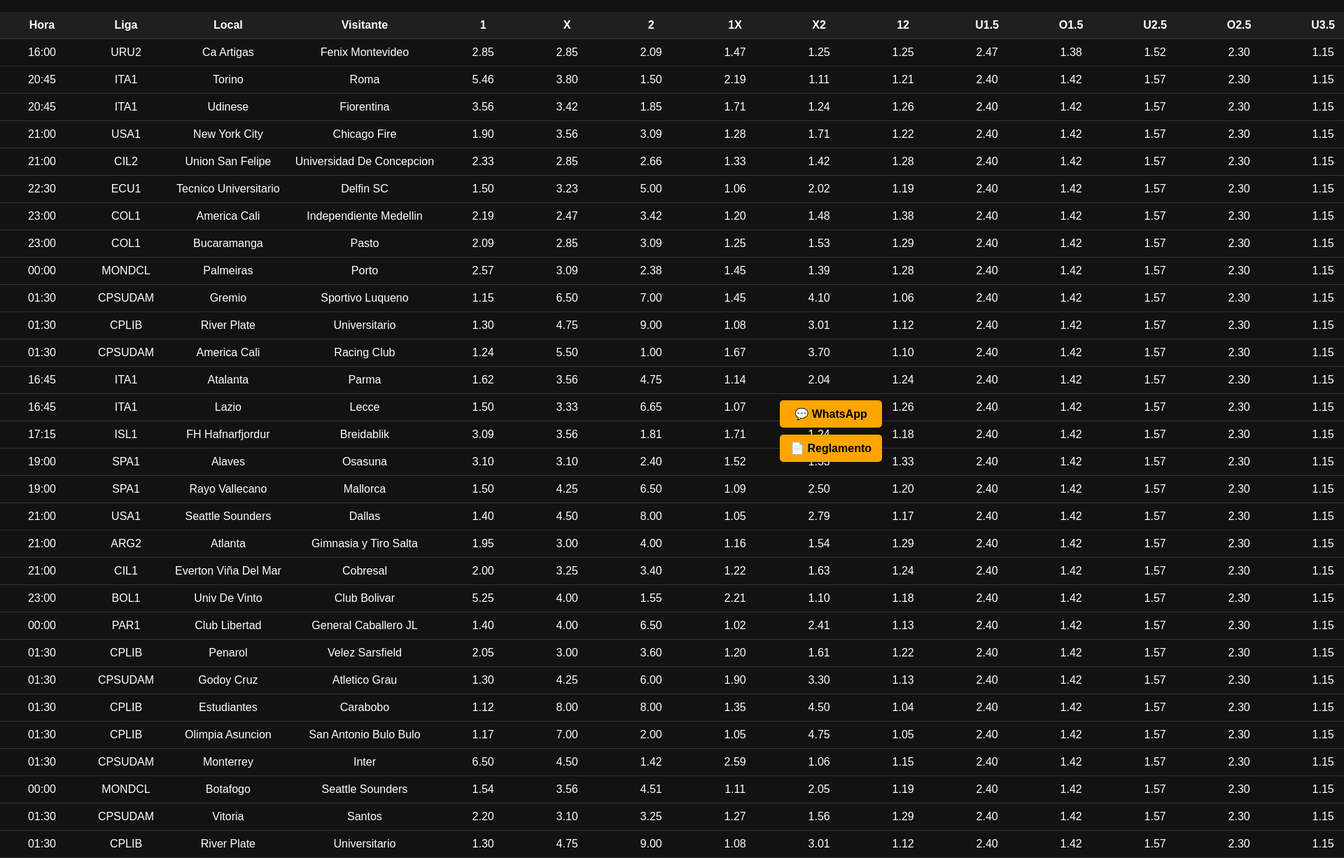
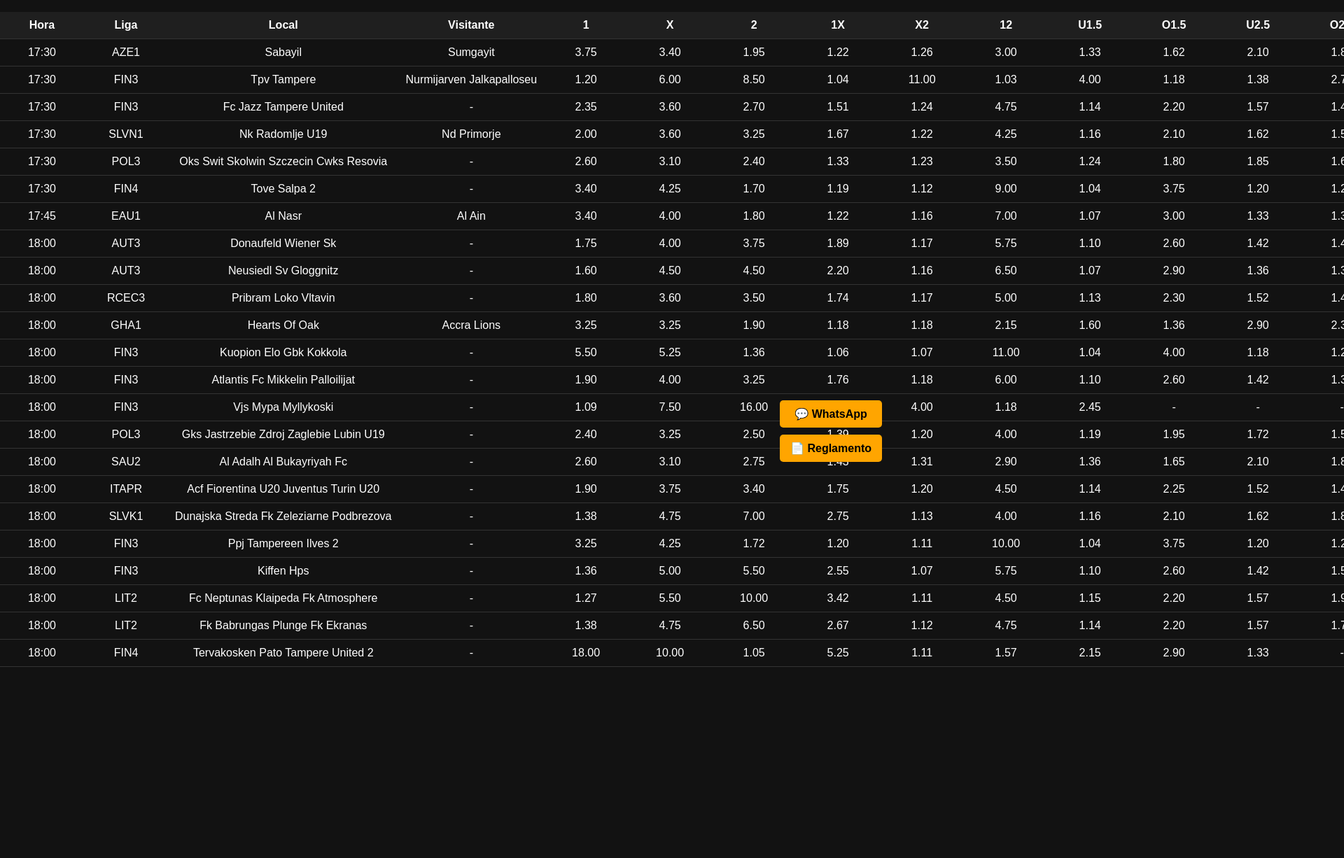
Before and after one commit to daniglez9708/la-jugada-prohibida, a plain HTML site: page index.html in a window 1280 px wide. Shown: the part 120-1346 px from the top of the page at 70% size, 1920 px wide, since content can reach past the window. After the commit the page ends 1073 px from the top, so only its background shows below. Drawn offline with Linux system fonts and the light colour scheme.

Commit message:
Partidos de hoy

```diff
--- a/index.html
+++ b/index.html
@@ -12,7 +12,6 @@
       margin: 0;
       padding: 0;
     }
-
     h1 {
       text-align: center;
       padding: 20px;
@@ -21,7 +20,6 @@
       margin: 0;
       font-weight: bold;
     }
-
     .aviso-hora {
       background-color: #1f1f1f;
       color: orange;
@@ -29,7 +27,6 @@
       text-align: center;
       font-weight: bold;
     }
-
     table {
       width: max-content;
       border-collapse: collapse;
@@ -39,18 +36,15 @@
       display: block;
       white-space: nowrap;
     }
-
     th, td {
       min-width: 100px;
       padding: 10px;
       text-align: center;
       border-bottom: 1px solid #333;
     }
-
     th {
       background-color: #1f1f1f;
     }
-
     .floating-buttons {
       position: fixed;
       bottom: 20px;
@@ -60,7 +54,6 @@
       gap: 10px;
       z-index: 1000;
     }
-
     .whatsapp-btn, .rule-btn {
       background-color: orange;
       color: black;
@@ -70,7 +63,6 @@
       font-weight: bold;
       text-align: center;
     }
-
     .reglamento-content {
       background: #1e1e1e;
       padding: 20px;
@@ -79,7 +71,6 @@
       max-width: 600px;
       display: none;
     }
-
     @media (max-width: 600px) {
       table {
         font-size: 14px;
@@ -88,10 +79,8 @@
   </style>
 </head>
 <body>
-
 <h1>⚽ La Jugada Prohibida - 24 de Mayo 2025</h1>
 <div class="aviso-hora">⏰ Horas en horario de Cuba (-04:00 UTC)</div>
-
 <!-- Tabla de Partidos -->
 <table id="tabla-partidos">
   <thead>
@@ -119,198 +108,153 @@
   <tbody>
     <!-- Ejemplo de partido con todos los mercados -->
     <tr>
-      <td>16:00</td><td>URU2</td><td>Ca Artigas</td><td>Fenix Montevideo</td>
-      <td>2.85</td><td>2.85</td><td>2.09</td><td>1.47</td><td>1.25</td><td>1.25</td>
-      <td>2.47</td><td>1.38</td><td>1.52</td><td>2.30</td><td>1.15</td><td>4.25</td>
-      <td>1.95</td><td>1.70</td>
+      <td>17:30</td><td>AZE1</td><td>Sabayil</td><td>Sumgayit</td>
+      <td>3.75</td><td>3.40</td><td>1.95</td><td>1.22</td><td>1.26</td><td>3.00</td>
+      <td>1.33</td><td>1.62</td><td>2.10</td><td>1.85</td><td>1.80</td><td>1.18</td>
+      <td>4.00</td><td>3.75</td>
     </tr>
     <tr>
-      <td>20:45</td><td>ITA1</td><td>Torino</td><td>Roma</td>
-      <td>5.46</td><td>3.80</td><td>1.50</td><td>2.19</td><td>1.11</td><td>1.21</td>
-      <td>2.40</td><td>1.42</td><td>1.57</td><td>2.30</td><td>1.15</td><td>4.25</td>
-      <td>1.90</td><td>1.80</td>
+      <td>17:30</td><td>FIN3</td><td>Tpv Tampere</td><td>Nurmijarven Jalkapalloseu</td>
+      <td>1.20</td><td>6.00</td><td>8.50</td><td>1.04</td><td>11.00</td><td>1.03</td>
+      <td>4.00</td><td>1.18</td><td>1.38</td><td>2.70</td><td>2.40</td><td>1.48</td>
+      <td>2.15</td><td>2.00</td>
     </tr>
     <tr>
-      <td>20:45</td><td>ITA1</td><td>Udinese</td><td>Fiorentina</td>
-      <td>3.56</td><td>3.42</td><td>1.85</td><td>1.71</td><td>1.24</td><td>1.26</td>
-      <td>2.40</td><td>1.42</td><td>1.57</td><td>2.30</td><td>1.15</td><td>4.25</td>
-      <td>1.90</td><td>1.80</td>
+      <td>17:30</td><td>FIN3</td><td>Fc Jazz Tampere United</td><td>-</td>
+      <td>2.35</td><td>3.60</td><td>2.70</td><td>1.51</td><td>1.24</td><td>4.75</td>
+      <td>1.14</td><td>2.20</td><td>1.57</td><td>1.45</td><td>2.50</td><td>1.50</td>
+      <td>2.35</td><td>1.52</td>
     </tr>
     <tr>
-      <td>21:00</td><td>USA1</td><td>New York City</td><td>Chicago Fire</td>
-      <td>1.90</td><td>3.56</td><td>3.09</td><td>1.28</td><td>1.71</td><td>1.22</td>
-      <td>2.40</td><td>1.42</td><td>1.57</td><td>2.30</td><td>1.15</td><td>4.25</td>
-      <td>1.90</td><td>1.80</td>
+      <td>17:30</td><td>SLVN1</td><td>Nk Radomlje U19</td><td>Nd Primorje</td>
+      <td>2.00</td><td>3.60</td><td>3.25</td><td>1.67</td><td>1.22</td><td>4.25</td>
+      <td>1.16</td><td>2.10</td><td>1.62</td><td>1.52</td><td>2.30</td><td>1.42</td>
+      <td>2.60</td><td>1.67</td>
     </tr>
     <tr>
-      <td>21:00</td><td>CIL2</td><td>Union San Felipe</td><td>Universidad De Concepcion</td>
-      <td>2.33</td><td>2.85</td><td>2.66</td><td>1.33</td><td>1.42</td><td>1.28</td>
-      <td>2.40</td><td>1.42</td><td>1.57</td><td>2.30</td><td>1.15</td><td>4.25</td>
-      <td>1.90</td><td>1.80</td>
+      <td>17:30</td><td>POL3</td><td>Oks Swit Skolwin Szczecin Cwks Resovia</td><td>-</td>
+      <td>2.60</td><td>3.10</td><td>2.40</td><td>1.33</td><td>1.23</td><td>3.50</td>
+      <td>1.24</td><td>1.80</td><td>1.85</td><td>1.67</td><td>2.00</td><td>1.28</td>
+      <td>3.25</td><td>5.25</td>
     </tr>
     <tr>
-      <td>22:30</td><td>ECU1</td><td>Tecnico Universitario</td><td>Delfin SC</td>
-      <td>1.50</td><td>3.23</td><td>5.00</td><td>1.06</td><td>2.02</td><td>1.19</td>
-      <td>2.40</td><td>1.42</td><td>1.57</td><td>2.30</td><td>1.15</td><td>4.25</td>
-      <td>1.90</td><td>1.80</td>
+      <td>17:30</td><td>FIN4</td><td>Tove Salpa 2</td><td>-</td>
+      <td>3.40</td><td>4.25</td><td>1.70</td><td>1.19</td><td>1.12</td><td>9.00</td>
+      <td>1.04</td><td>3.75</td><td>1.20</td><td>1.20</td><td>3.75</td><td>2.30</td>
+      <td>1.50</td><td>2.80</td>
     </tr>
     <tr>
-      <td>23:00</td><td>COL1</td><td>America Cali</td><td>Independiente Medellin</td>
-      <td>2.19</td><td>2.47</td><td>3.42</td><td>1.20</td><td>1.48</td><td>1.38</td>
-      <td>2.40</td><td>1.42</td><td>1.57</td><td>2.30</td><td>1.15</td><td>4.25</td>
-      <td>1.90</td><td>1.80</td>
+      <td>17:45</td><td>EAU1</td><td>Al Nasr</td><td>Al Ain</td>
+      <td>3.40</td><td>4.00</td><td>1.80</td><td>1.22</td><td>1.16</td><td>7.00</td>
+      <td>1.07</td><td>3.00</td><td>1.33</td><td>1.33</td><td>3.00</td><td>1.90</td>
+      <td>1.80</td><td>2.85</td>
     </tr>
     <tr>
-      <td>23:00</td><td>COL1</td><td>Bucaramanga</td><td>Pasto</td>
-      <td>2.09</td><td>2.85</td><td>3.09</td><td>1.25</td><td>1.53</td><td>1.29</td>
-      <td>2.40</td><td>1.42</td><td>1.57</td><td>2.30</td><td>1.15</td><td>4.25</td>
-      <td>1.90</td><td>1.80</td>
+      <td>18:00</td><td>AUT3</td><td>Donaufeld Wiener Sk</td><td>-</td>
+      <td>1.75</td><td>4.00</td><td>3.75</td><td>1.89</td><td>1.17</td><td>5.75</td>
+      <td>1.10</td><td>2.60</td><td>1.42</td><td>1.42</td><td>2.60</td><td>1.67</td>
+      <td>2.05</td><td>1.95</td>
     </tr>
     <tr>
-      <td>00:00</td><td>MONDCL</td><td>Palmeiras</td><td>Porto</td>
-      <td>2.57</td><td>3.09</td><td>2.38</td><td>1.45</td><td>1.39</td><td>1.28</td>
-      <td>2.40</td><td>1.42</td><td>1.57</td><td>2.30</td><td>1.15</td><td>4.25</td>
-      <td>1.90</td><td>1.80</td>
+      <td>18:00</td><td>AUT3</td><td>Neusiedl Sv Gloggnitz</td><td>-</td>
+      <td>1.60</td><td>4.50</td><td>4.50</td><td>2.20</td><td>1.16</td><td>6.50</td>
+      <td>1.07</td><td>2.90</td><td>1.36</td><td>1.38</td><td>2.75</td><td>1.85</td>
+      <td>1.85</td><td>2.25</td>
     </tr>
     <tr>
-      <td>01:30</td><td>CPSUDAM</td><td>Gremio</td><td>Sportivo Luqueno</td>
-      <td>1.15</td><td>6.50</td><td>7.00</td><td>1.45</td><td>4.10</td><td>1.06</td>
-      <td>2.40</td><td>1.42</td><td>1.57</td><td>2.30</td><td>1.15</td><td>4.25</td>
-      <td>1.90</td><td>1.80</td>
+      <td>18:00</td><td>RCEC3</td><td>Pribram Loko Vltavin</td><td>-</td>
+      <td>1.80</td><td>3.60</td><td>3.50</td><td>1.74</td><td>1.17</td><td>5.00</td>
+      <td>1.13</td><td>2.30</td><td>1.52</td><td>1.47</td><td>2.45</td><td>1.55</td>
+      <td>2.25</td><td>1.85</td>
     </tr>
     <tr>
-      <td>01:30</td><td>CPLIB</td><td>River Plate</td><td>Universitario</td>
-      <td>1.30</td><td>4.75</td><td>9.00</td><td>1.08</td><td>3.01</td><td>1.12</td>
-      <td>2.40</td><td>1.42</td><td>1.57</td><td>2.30</td><td>1.15</td><td>4.25</td>
-      <td>1.90</td><td>1.80</td>
+      <td>18:00</td><td>GHA1</td><td>Hearts Of Oak</td><td>Accra Lions</td>
+      <td>3.25</td><td>3.25</td><td>1.90</td><td>1.18</td><td>1.18</td><td>2.15</td>
+      <td>1.60</td><td>1.36</td><td>2.90</td><td>2.30</td><td>1.52</td><td>1.08</td>
+      <td>6.00</td><td>5.25</td>
     </tr>
     <tr>
-      <td>01:30</td><td>CPSUDAM</td><td>America Cali</td><td>Racing Club</td>
-      <td>1.24</td><td>5.50</td><td>1.00</td><td>1.67</td><td>3.70</td><td>1.10</td>
-      <td>2.40</td><td>1.42</td><td>1.57</td><td>2.30</td><td>1.15</td><td>4.25</td>
-      <td>1.90</td><td>1.80</td>
+      <td>18:00</td><td>FIN3</td><td>Kuopion Elo Gbk Kokkola</td><td>-</td>
+      <td>5.50</td><td>5.25</td><td>1.36</td><td>1.06</td><td>1.07</td><td>11.00</td>
+      <td>1.04</td><td>4.00</td><td>1.18</td><td>1.27</td><td>3.25</td><td>2.50</td>
+      <td>1.47</td><td>1.95</td>
     </tr>
     <tr>
-      <td>16:45</td><td>ITA1</td><td>Atalanta</td><td>Parma</td>
-      <td>1.62</td><td>3.56</td><td>4.75</td><td>1.14</td><td>2.04</td><td>1.24</td>
-      <td>2.40</td><td>1.42</td><td>1.57</td><td>2.30</td><td>1.15</td><td>4.25</td>
-      <td>1.90</td><td>1.80</td>
+      <td>18:00</td><td>FIN3</td><td>Atlantis Fc Mikkelin Palloilijat</td><td>-</td>
+      <td>1.90</td><td>4.00</td><td>3.25</td><td>1.76</td><td>1.18</td><td>6.00</td>
+      <td>1.10</td><td>2.60</td><td>1.42</td><td>1.36</td><td>2.90</td><td>1.75</td>
+      <td>1.95</td><td>1.80</td>
     </tr>
     <tr>
-      <td>16:45</td><td>ITA1</td><td>Lazio</td><td>Lecce</td>
-      <td>1.50</td><td>3.33</td><td>6.65</td><td>1.07</td><td>2.23</td><td>1.26</td>
-      <td>2.40</td><td>1.42</td><td>1.57</td><td>2.30</td><td>1.15</td><td>4.25</td>
-      <td>1.90</td><td>1.80</td>
+      <td>18:00</td><td>FIN3</td><td>Vjs Mypa Myllykoski</td><td>-</td>
+      <td>1.09</td><td>7.50</td><td>16.00</td><td>1.03</td><td>4.00</td><td>1.18</td>
+      <td>2.45</td><td>-</td><td>-</td><td>-</td><td>-</td><td>-</td>
+      <td>-</td><td>-</td>
     </tr>
     <tr>
-      <td>17:15</td><td>ISL1</td><td>FH Hafnarfjordur</td><td>Breidablik</td>
-      <td>3.09</td><td>3.56</td><td>1.81</td><td>1.71</td><td>1.24</td><td>1.18</td>
-      <td>2.40</td><td>1.42</td><td>1.57</td><td>2.30</td><td>1.15</td><td>4.25</td>
-      <td>1.90</td><td>1.80</td>
+      <td>18:00</td><td>POL3</td><td>Gks Jastrzebie Zdroj Zaglebie Lubin U19</td><td>-</td>
+      <td>2.40</td><td>3.25</td><td>2.50</td><td>1.39</td><td>1.20</td><td>4.00</td>
+      <td>1.19</td><td>1.95</td><td>1.72</td><td>1.55</td><td>2.20</td><td>1.36</td>
+      <td>2.80</td><td>1.48</td>
     </tr>
     <tr>
-      <td>19:00</td><td>SPA1</td><td>Alaves</td><td>Osasuna</td>
-      <td>3.10</td><td>3.10</td><td>2.40</td><td>1.52</td><td>1.33</td><td>1.33</td>
-      <td>2.40</td><td>1.42</td><td>1.57</td><td>2.30</td><td>1.15</td><td>4.25</td>
-      <td>1.90</td><td>1.80</td>
+      <td>18:00</td><td>SAU2</td><td>Al Adalh Al Bukayriyah Fc</td><td>-</td>
+      <td>2.60</td><td>3.10</td><td>2.75</td><td>1.43</td><td>1.31</td><td>2.90</td>
+      <td>1.36</td><td>1.65</td><td>2.10</td><td>1.80</td><td>1.90</td><td>1.22</td>
+      <td>3.60</td><td>1.44</td>
     </tr>
     <tr>
-      <td>19:00</td><td>SPA1</td><td>Rayo Vallecano</td><td>Mallorca</td>
-      <td>1.50</td><td>4.25</td><td>6.50</td><td>1.09</td><td>2.50</td><td>1.20</td>
-      <td>2.40</td><td>1.42</td><td>1.57</td><td>2.30</td><td>1.15</td><td>4.25</td>
-      <td>1.90</td><td>1.80</td>
+      <td>18:00</td><td>ITAPR</td><td>Acf Fiorentina U20 Juventus Turin U20</td><td>-</td>
+      <td>1.90</td><td>3.75</td><td>3.40</td><td>1.75</td><td>1.20</td><td>4.50</td>
+      <td>1.14</td><td>2.25</td><td>1.52</td><td>1.47</td><td>2.45</td><td>1.48</td>
+      <td>2.30</td><td>1.75</td>
     </tr>
     <tr>
-      <td>21:00</td><td>USA1</td><td>Seattle Sounders</td><td>Dallas</td>
-      <td>1.40</td><td>4.50</td><td>8.00</td><td>1.05</td><td>2.79</td><td>1.17</td>
-      <td>2.40</td><td>1.42</td><td>1.57</td><td>2.30</td><td>1.15</td><td>4.25</td>
-      <td>1.90</td><td>1.80</td>
+      <td>18:00</td><td>SLVK1</td><td>Dunajska Streda Fk Zeleziarne Podbrezova</td><td>-</td>
+      <td>1.38</td><td>4.75</td><td>7.00</td><td>2.75</td><td>1.13</td><td>4.00</td>
+      <td>1.16</td><td>2.10</td><td>1.62</td><td>1.80</td><td>1.80</td><td>1.40</td>
+      <td>2.50</td><td>2.75</td>
     </tr>
     <tr>
-      <td>21:00</td><td>ARG2</td><td>Atlanta</td><td>Gimnasia y Tiro Salta</td>
-      <td>1.95</td><td>3.00</td><td>4.00</td><td>1.16</td><td>1.54</td><td>1.29</td>
-      <td>2.40</td><td>1.42</td><td>1.57</td><td>2.30</td><td>1.15</td><td>4.25</td>
-      <td>1.90</td><td>1.80</td>
+      <td>18:00</td><td>FIN3</td><td>Ppj Tampereen Ilves 2</td><td>-</td>
+      <td>3.25</td><td>4.25</td><td>1.72</td><td>1.20</td><td>1.11</td><td>10.00</td>
+      <td>1.04</td><td>3.75</td><td>1.20</td><td>1.20</td><td>3.75</td><td>2.25</td>
+      <td>1.52</td><td>2.90</td>
     </tr>
     <tr>
-      <td>21:00</td><td>CIL1</td><td>Everton Viña Del Mar</td><td>Cobresal</td>
-      <td>2.00</td><td>3.25</td><td>3.40</td><td>1.22</td><td>1.63</td><td>1.24</td>
-      <td>2.40</td><td>1.42</td><td>1.57</td><td>2.30</td><td>1.15</td><td>4.25</td>
-      <td>1.90</td><td>1.80</td>
+      <td>18:00</td><td>FIN3</td><td>Kiffen Hps</td><td>-</td>
+      <td>1.36</td><td>5.00</td><td>5.50</td><td>2.55</td><td>1.07</td><td>5.75</td>
+      <td>1.10</td><td>2.60</td><td>1.42</td><td>1.52</td><td>2.25</td><td>1.70</td>
+      <td>2.00</td><td>2.90</td>
     </tr>
     <tr>
-      <td>23:00</td><td>BOL1</td><td>Univ De Vinto</td><td>Club Bolivar</td>
-      <td>5.25</td><td>4.00</td><td>1.55</td><td>2.21</td><td>1.10</td><td>1.18</td>
-      <td>2.40</td><td>1.42</td><td>1.57</td><td>2.30</td><td>1.15</td><td>4.25</td>
-      <td>1.90</td><td>1.80</td>
+      <td>18:00</td><td>LIT2</td><td>Fc Neptunas Klaipeda Fk Atmosphere</td><td>-</td>
+      <td>1.27</td><td>5.50</td><td>10.00</td><td>3.42</td><td>1.11</td><td>4.50</td>
+      <td>1.15</td><td>2.20</td><td>1.57</td><td>1.95</td><td>1.72</td><td>1.44</td>
+      <td>2.50</td><td>1.85</td>
     </tr>
     <tr>
-      <td>00:00</td><td>PAR1</td><td>Club Libertad</td><td>General Caballero JL</td>
-      <td>1.40</td><td>4.00</td><td>6.50</td><td>1.02</td><td>2.41</td><td>1.13</td>
-      <td>2.40</td><td>1.42</td><td>1.57</td><td>2.30</td><td>1.15</td><td>4.25</td>
-      <td>1.90</td><td>1.80</td>
+      <td>18:00</td><td>LIT2</td><td>Fk Babrungas Plunge Fk Ekranas</td><td>-</td>
+      <td>1.38</td><td>4.75</td><td>6.50</td><td>2.67</td><td>1.12</td><td>4.75</td>
+      <td>1.14</td><td>2.20</td><td>1.57</td><td>1.72</td><td>1.95</td><td>1.47</td>
+      <td>2.45</td><td>2.90</td>
     </tr>
     <tr>
-      <td>01:30</td><td>CPLIB</td><td>Penarol</td><td>Velez Sarsfield</td>
-      <td>2.05</td><td>3.00</td><td>3.60</td><td>1.20</td><td>1.61</td><td>1.22</td>
-      <td>2.40</td><td>1.42</td><td>1.57</td><td>2.30</td><td>1.15</td><td>4.25</td>
-      <td>1.90</td><td>1.80</td>
-    </tr>
-    <tr>
-      <td>01:30</td><td>CPSUDAM</td><td>Godoy Cruz</td><td>Atletico Grau</td>
-      <td>1.30</td><td>4.25</td><td>6.00</td><td>1.90</td><td>3.30</td><td>1.13</td>
-      <td>2.40</td><td>1.42</td><td>1.57</td><td>2.30</td><td>1.15</td><td>4.25</td>
-      <td>1.90</td><td>1.80</td>
-    </tr>
-    <tr>
-      <td>01:30</td><td>CPLIB</td><td>Estudiantes</td><td>Carabobo</td>
-      <td>1.12</td><td>8.00</td><td>8.00</td><td>1.35</td><td>4.50</td><td>1.04</td>
-      <td>2.40</td><td>1.42</td><td>1.57</td><td>2.30</td><td>1.15</td><td>4.25</td>
-      <td>1.90</td><td>1.80</td>
-    </tr>
-    <tr>
-      <td>01:30</td><td>CPLIB</td><td>Olimpia Asuncion</td><td>San Antonio Bulo Bulo</td>
-      <td>1.17</td><td>7.00</td><td>2.00</td><td>1.05</td><td>4.75</td><td>1.05</td>
-      <td>2.40</td><td>1.42</td><td>1.57</td><td>2.30</td><td>1.15</td><td>4.25</td>
-      <td>1.90</td><td>1.80</td>
-    </tr>
-    <tr>
-      <td>01:30</td><td>CPSUDAM</td><td>Monterrey</td><td>Inter</td>
-      <td>6.50</td><td>4.50</td><td>1.42</td><td>2.59</td><td>1.06</td><td>1.15</td>
-      <td>2.40</td><td>1.42</td><td>1.57</td><td>2.30</td><td>1.15</td><td>4.25</td>
-      <td>1.90</td><td>1.80</td>
-    </tr>
-    <tr>
-      <td>00:00</td><td>MONDCL</td><td>Botafogo</td><td>Seattle Sounders</td>
-      <td>1.54</td><td>3.56</td><td>4.51</td><td>1.11</td><td>2.05</td><td>1.19</td>
-      <td>2.40</td><td>1.42</td><td>1.57</td><td>2.30</td><td>1.15</td><td>4.25</td>
-      <td>1.90</td><td>1.80</td>
-    </tr>
-    <tr>
-      <td>01:30</td><td>CPSUDAM</td><td>Vitoria</td><td>Santos</td>
-      <td>2.20</td><td>3.10</td><td>3.25</td><td>1.27</td><td>1.56</td><td>1.29</td>
-      <td>2.40</td><td>1.42</td><td>1.57</td><td>2.30</td><td>1.15</td><td>4.25</td>
-      <td>1.90</td><td>1.80</td>
-    </tr>
-    <tr>
-      <td>01:30</td><td>CPLIB</td><td>River Plate</td><td>Universitario</td>
-      <td>1.30</td><td>4.75</td><td>9.00</td><td>1.08</td><td>3.01</td><td>1.12</td>
-      <td>2.40</td><td>1.42</td><td>1.57</td><td>2.30</td><td>1.15</td><td>4.25</td>
-      <td>1.90</td><td>1.80</td>
+      <td>18:00</td><td>FIN4</td><td>Tervakosken Pato Tampere United 2</td><td>-</td>
+      <td>18.00</td><td>10.00</td><td>1.05</td><td>5.25</td><td>1.11</td><td>1.57</td>
+      <td>2.15</td><td>2.90</td><td>1.33</td><td>-</td><td>-</td><td>-</td>
+      <td>-</td><td>2.45</td>
     </tr>
   </tbody>
 </table>
-
 <!-- Botones Flotantes -->
 <div class="floating-buttons">
-  <a href="https://wa.me/52919081 " target="_blank" class="whatsapp-btn">💬 WhatsApp</a>
+  <a href="https://wa.me/52919081  " target="_blank" class="whatsapp-btn">💬 WhatsApp</a>
   <a href="#reglamento" onclick="toggleReglamento()" class="rule-btn">📄 Reglamento</a>
 </div>
-
 <!-- Contenedor del Reglamento -->
 <div id="reglamento" class="reglamento-content">
   <h3>Reglamento General de la Casa de Apuestas</h3>
-
   <h4>1. RESULTADO FINAL (1, X, 2)</h4>
   <p>Se apuesta al resultado final del partido:</p>
   <ul>
@@ -319,7 +263,6 @@
     <li><strong>2</strong> → Victoria del equipo visitante</li>
   </ul>
   <p>Ejemplo: Si apuestas al “1” en un Barcelona vs Real Madrid y el partido termina 2-1, ganas la apuesta.</p>
-
   <h4>2. DOBLE OPORTUNIDAD (1X, X2, 12)</h4>
   <p>Permite cubrir dos de los tres posibles resultados:</p>
   <ul>
@@ -328,7 +271,6 @@
     <li><strong>12</strong> → Ganas si gana cualquiera de los dos (no sirve el empate)</li>
   </ul>
   <p>Ejemplo: Si apuestas a "1X" y el partido termina 2-2, ganas. Si termina 1-0 también ganas. Si gana el visitante, pierdes.</p>
-
   <h4>3. GOLES: UNDER/OVER (1.5, 2.5, 3.5)</h4>
   <p>Se apuesta al total de goles en el partido, sin importar quién los anote:</p>
   <ul>
@@ -340,7 +282,6 @@
     <td>O 3.5</td> → 4 o más goles
   </ul>
   <p>Ejemplo: Si apuestas a "O 2.5" en Barcelona vs Real Madrid y el partido termina 2-2, ganas (4 goles).</p>
-
   <h4>4. ¿AMBOS EQUIPOS MARCAN? (G / NG)</h4>
   <p>Se apuesta a si ambos equipos anotarán al menos un gol:</p>
   <ul>
@@ -349,29 +290,24 @@
   </ul>
   <p>Ejemplo: Si el partido queda 2-1, ganas (marcaron los dos). Si termina 3-0 o 0-0, ganas (uno o ninguno marcó).</p>
 </div>
-
 <script>
   function toggleReglamento() {
     const reglamento = document.getElementById("reglamento");
     reglamento.style.display = reglamento.style.display === "block" ? "none" : "block";
   }
-
   window.onload = function () {
     const rows = document.querySelectorAll("#tabla-partidos tbody tr");
     let errorCount = 0;
-
     rows.forEach(row => {
       const cols = row.querySelectorAll("td");
       const _1X = parseFloat(cols[7].innerText);
       const _X2 = parseFloat(cols[8].innerText);
       const _12 = parseFloat(cols[9].innerText);
-
       if (_12 >= _1X || _12 >= _X2) {
         console.warn(`⚠️ Error detectado en partido: ${cols[2].innerText} vs ${cols[3].innerText}`);
         errorCount++;
       }
     });
-
     if (errorCount === 0) {
       console.log("✅ Todas las cuotas cumplen con las condiciones.");
     } else {
@@ -379,6 +315,5 @@
     }
   };
 </script>
-
 </body>
 </html>
```
